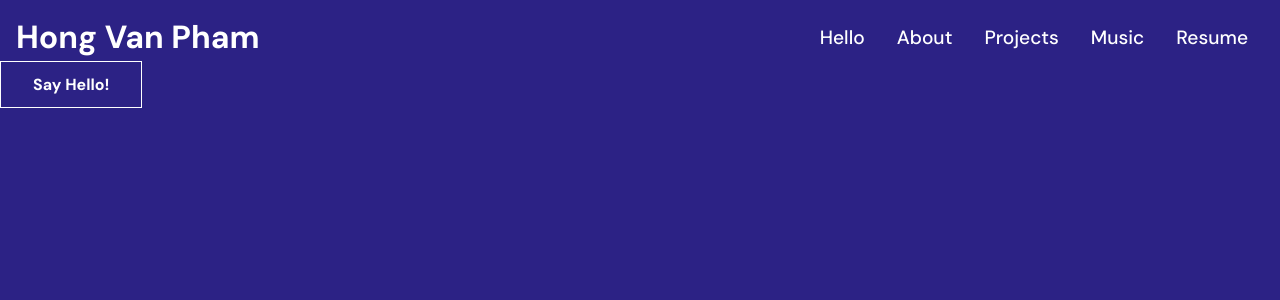
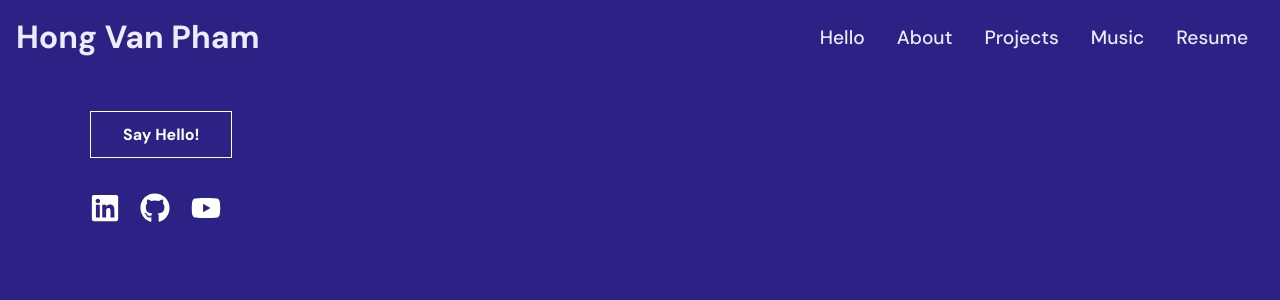
Before and after one commit to malajvan/minivan, a React (Create React App) app: page /about in a window 1280 px wide. Shown: the top 300 px of the page. Built offline with nearby package versions, Linux system fonts and the light colour scheme.

Commit message:
add footer

```diff
--- /dev/null
+++ b/src/components/Footer.js
@@ -0,0 +1,36 @@
+import "./FooterStyles.css";
+import { FaLinkedin, FaGithub, FaYoutube } from "react-icons/fa";
+
+import React from 'react'
+
+const Footer = () => {
+  return (
+    <div className="footer">
+      <div className="footer-container">
+        <div className="socials">
+          <a href="https://www.linkedin.com/in/vanhpham/" target="_blank">
+            <div  className="linkedin" >
+              <FaLinkedin
+                size={30} style={{color:"#fff", marginLeft:"0rem"}} />
+            </div>
+          </a>
+          <a href="https://github.com/malajvan" target="_blank">
+            <div className="github">
+              <FaGithub
+                size={30} style={{color:"#fff", marginLeft:"0.3rem"}} />
+            </div>
+          </a>
+          <a href="https://www.youtube.com/channel/UCn0lJT4jmEwbFUromYUtoMw" target="_blank">
+            <div className="youtube">
+              <FaYoutube
+                size={30} style={{color:"#fff", marginLeft:"0.3rem"}} />
+            </div>
+          </a>
+
+        </div>
+      </div>
+    </div>
+  )
+}
+
+export default Footer
--- /dev/null
+++ b/src/components/FooterStyles.css
@@ -0,0 +1,36 @@
+.footer{
+    width:100%;
+    padding: 2rem 1rem ;
+    background-color: #2C2285;
+}
+
+.footer-container{
+    /* max-width: 140px; */
+    margin:auto;
+    display: flex;
+
+}
+
+.socials{
+    padding-left: 3.6rem;
+    padding-top: 1rem;
+    height:100%;
+    max-width: 100%;
+    display: flex;
+    flex-direction:row;
+    /* padding: 1rem; */
+}
+
+.linkedin{
+    display:flex;
+    padding-left: 1rem;
+
+}
+.github{
+    display:flex;
+    padding-left: 1rem;
+}
+.youtube{
+    display:flex;
+    padding-left: 1rem;
+}
--- a/src/index.css
+++ b/src/index.css
@@ -32,7 +32,7 @@ ul {
   top:5px; */
 
 a{
-  color:#fff;
+  color:#edebff;
   text-decoration: none;
 }
 .hiring{
@@ -69,7 +69,7 @@ a{
 }
 
 .btn:hover {
-  background: #7871b1;
+  background: #5b519a;
   color: #fff;
   transition: 0.3s;
 }
--- a/src/routes/About.js
+++ b/src/routes/About.js
@@ -1,14 +1,16 @@
 import React from 'react'
 import { Link } from 'react-router-dom'
+import Footer from '../components/Footer'
 import Navbar from '../components/Navbar'
 
 const About = () => {
   return (
     <div>
       <Navbar />
-      <div>
-        <Link to="#" className='btn' onClick={() => window.location ='mailto:vanhongpham01@gmail.com'}>Say Hello!</Link>
-      </div>
+      <div style={{paddingTop:'50px',paddingLeft:'90px'}}>
+          <Link to="#" className='btn' onClick={() => window.location ='mailto:vanhongpham01@gmail.com'}>Say Hello!</Link>
+        </div>
+      <Footer />
     </div>
 
   )
--- a/src/routes/Hello.js
+++ b/src/routes/Hello.js
@@ -1,6 +1,8 @@
 import React from 'react'
 import { Link } from 'react-router-dom'
+import Footer from '../components/Footer'
 import Navbar from '../components/Navbar'
+
 const Hello = () => {
   return (
     <div className='page'>
@@ -16,6 +18,7 @@ const Hello = () => {
         <div style={{paddingTop:'50px',paddingLeft:'90px'}}>
           <Link to="#" className='btn' onClick={() => window.location ='mailto:vanhongpham01@gmail.com'}>Say Hello!</Link>
         </div>
+        <div><Footer /></div>
       </div>
   </div>
   )
```
Also changed, not shown: package.json (+1 -42 lines), 1 other file (tests, documents, lock files or other folders).
